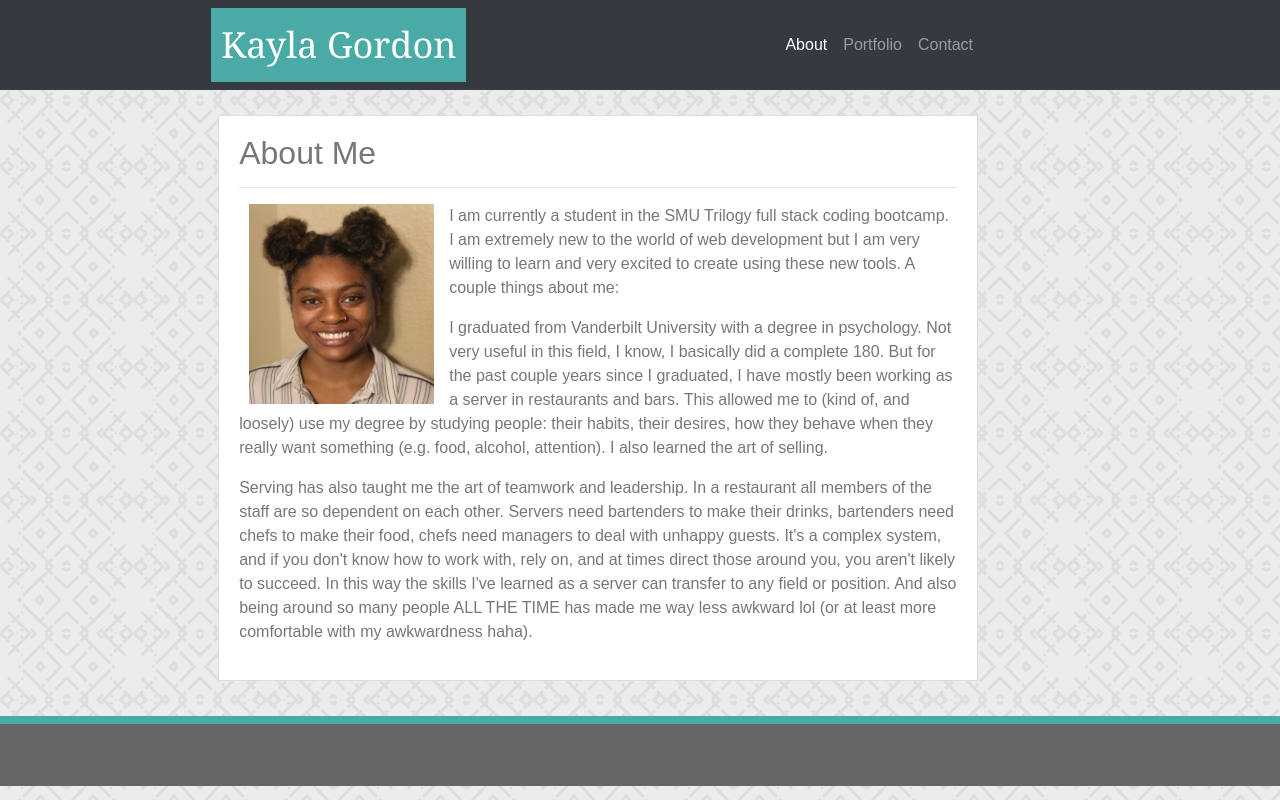
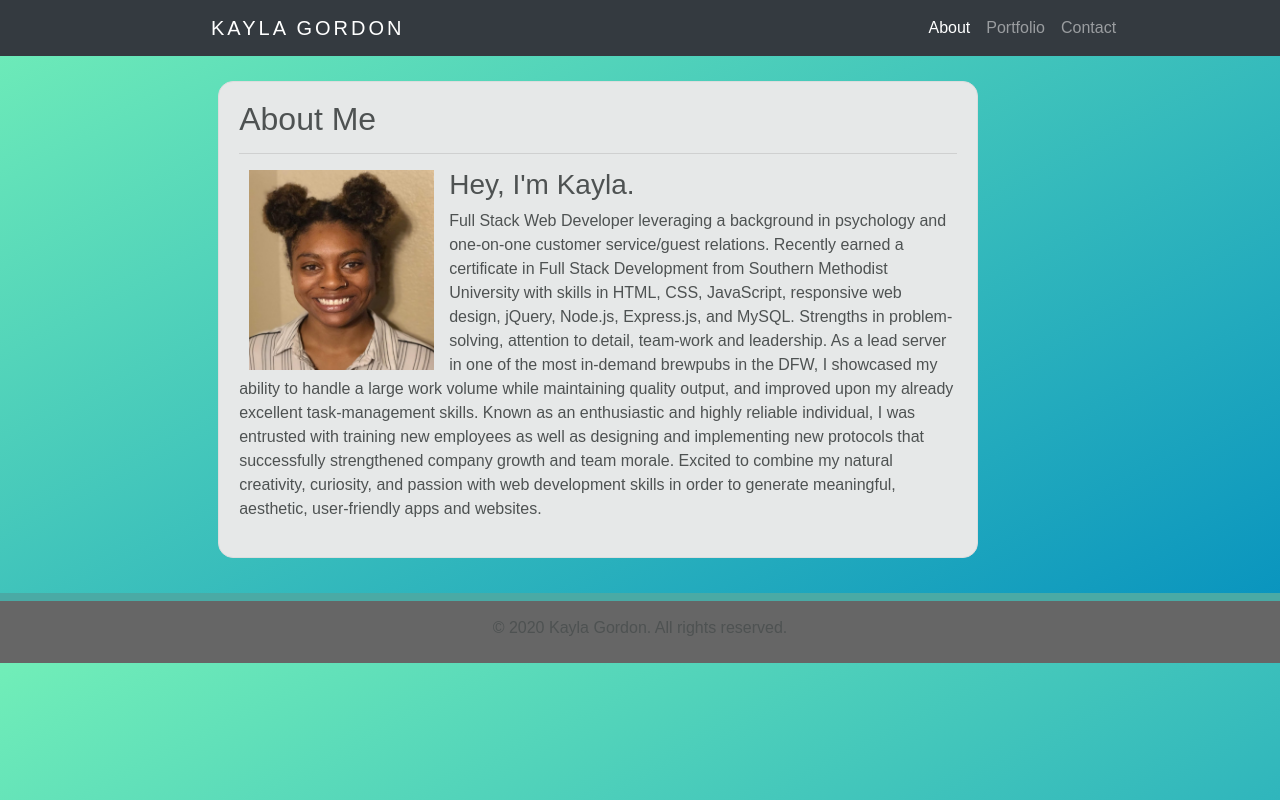
Before and after one commit to kayla8693/Responsive-Portfolio1, a plain HTML site: page index.html in a window 1280 px wide. Drawn offline with nearby package versions, Linux system fonts and the light colour scheme.

Commit message:
updated css, added new projects

```diff
--- a/assets/css/style.css
+++ b/assets/css/style.css
@@ -1,22 +1,21 @@
 body {
-    color: #777777;
+    background-color: #b0e4ea;
+    background-image: linear-gradient(to bottom right, #71eeb8, #0490bf);
     font-family: 'Arial', 'Helvetica Neue', Helvetica, sans-serif;
+    color: #4e5252;
+
     height: 100%;
     margin: 0;
-    background-image: url("../images/herringbone.png");
 }
 
 .name {
-    background: #4aaaa5;
     color: white;
-    font-size: 36px;
-    font-family: 'Georgia', Times, 'Times New Roman', serif;
-    padding: 10px;
+    letter-spacing: 3px;
     margin-left: 195px;
 }
 
 #pages {
-    margin-left: 295px;
+    margin-left: 500px;
 }
 
 #submit {
@@ -29,10 +28,11 @@ body {
 #about {
     margin: 25px auto 35px 13%;
     padding: 20px;
-    background: #ffffff;
+    background: #e6e8e8;
     border-style: solid;
     border-color: #dddddd;
     border-width: 1px;
+    border-radius: 15px;
 }
 
 .online {
@@ -43,6 +43,7 @@ body {
     border-style: solid;
     border-color: #dddddd;
     border-width: 1px;
+    border-radius: 15px;
     height: 200px;
     line-height: 42px;
     font-size: 24px;
@@ -72,6 +73,8 @@ body {
 .image {
     height: 150px;
     width: 200px;
+    margin-left: 100px;
+    border-radius: 10px;
 }
 
 .image:hover {
@@ -85,8 +88,7 @@ body {
 .image-text {
     position: absolute;
     top: 100px;
-    left: 0;
-    right: 0;
+    left: 100px;
     background: #4aaaa5;
     color: white;
     height: 30px;
@@ -99,4 +101,9 @@ footer {
     height: 70px;
     background: #666666;
     border-top: 8px solid #4aaaa5;
+    text-align: center;
 }
+
+.footer-text {
+    margin-top: 15px;
+}
--- a/index.html
+++ b/index.html
@@ -27,7 +27,7 @@
 <body>
 
   <nav class="navbar navbar-expand-lg navbar-dark bg-dark">
-    <a class="navbar-brand name" href="#">Kayla Gordon</a>
+    <a class="navbar-brand name" href="#">KAYLA GORDON</a>
     <button class="navbar-toggler" type="button" data-toggle="collapse" data-target="#navbarText"
       aria-controls="navbarText" aria-expanded="false" aria-label="Toggle navigation">
       <span class="navbar-toggler-icon"></span>
@@ -61,29 +61,21 @@
         <h2>About Me</h2>
         <hr>
         <img class="img-fluid" style="float: left" id="me" src="assets/images/me.jpg" alt="Kayla Gordon" />
-        <p>I am currently a student in the SMU Trilogy full stack coding bootcamp. I am extremely new to the world of
-          web development but I am very willing to learn and very excited to create using these new tools. A couple
-          things about me:
-        </p>
-        <p>I graduated from Vanderbilt University with a degree in psychology. Not very useful in this field, I know, I
-          basically did a complete 180. But for the past couple years since I graduated, I have mostly been working as a
-          server in restaurants and bars. This allowed me to (kind of, and loosely) use my degree by studying people:
-          their habits, their desires, how they behave when they really want something (e.g. food, alcohol, attention).
-          I also learned the art of selling.
-        </p>
-        <p>Serving has also taught me the art of teamwork and leadership. In a restaurant all members of the staff are
-          so dependent on each other. Servers need bartenders to make their drinks, bartenders need chefs to make their
-          food, chefs need managers to deal with unhappy guests. It's a complex system, and if you don't know how to
-          work with, rely on, and at times direct those around you, you aren't likely to succeed. In this way the skills
-          I've learned as a server can transfer to any field or position. And also being around so many people ALL THE
-          TIME has made me way less awkward lol (or at least more comfortable with my awkwardness haha).
+        <h3>Hey, I'm Kayla.</h3>
+        <p>Full Stack Web Developer leveraging a background in psychology and one-on-one customer service/guest relations. Recently earned a certificate in Full Stack Development from Southern Methodist University with skills in HTML, CSS, JavaScript, responsive web design, jQuery, Node.js, Express.js, and MySQL. Strengths in problem-solving, attention to detail, team-work and leadership. As a lead server in one of the most in-demand brewpubs in the DFW, I showcased my ability to handle a large work volume while maintaining quality output, and improved upon my already excellent task-management skills. Known as an enthusiastic and highly reliable individual, I was entrusted with training new employees as well as designing and implementing new protocols that successfully strengthened company growth and team morale. Excited to combine my natural creativity, curiosity, and passion with web development skills in order to generate meaningful, aesthetic, user-friendly apps and websites.
         </p>
       </div>
     </div>
   </div>
 
   <div class="sticky-bottom">
-    <footer class="footer"></footer>
+    <footer class="footer">
+      <div class="footer-text">
+        <p>
+          &copy 2020 Kayla Gordon. All rights reserved.
+        </p>
+      </div>
+    </footer>
   </div>
 
 </body>
```
Also changed, not shown: contact.html (+9 -3 lines), portfolio.html (+29 -2 lines), assets/images/building.jpg (added), assets/images/paper-team.jpg (added).
